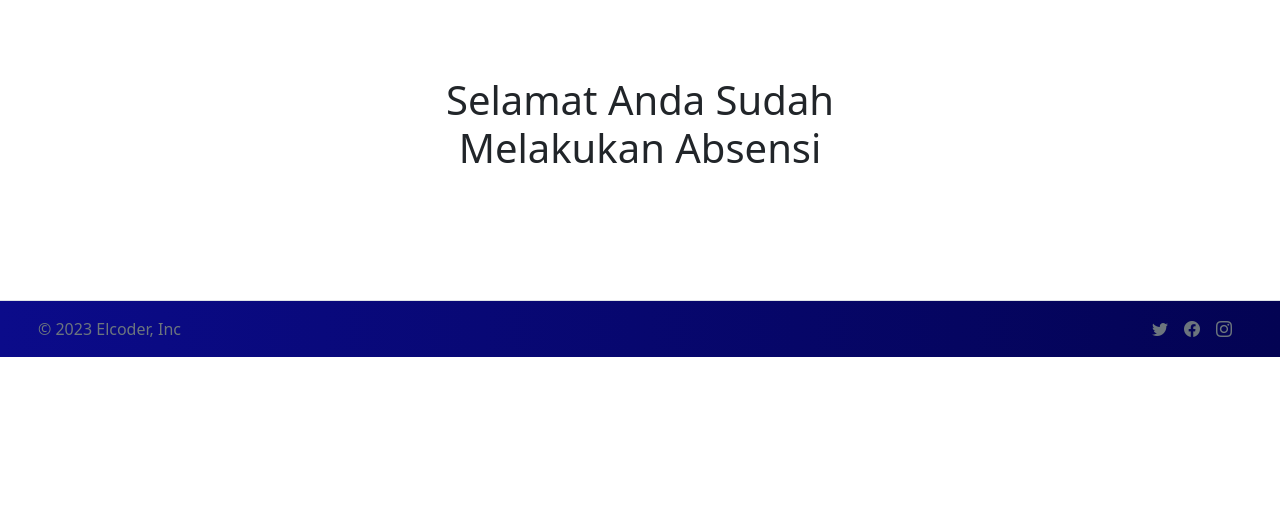
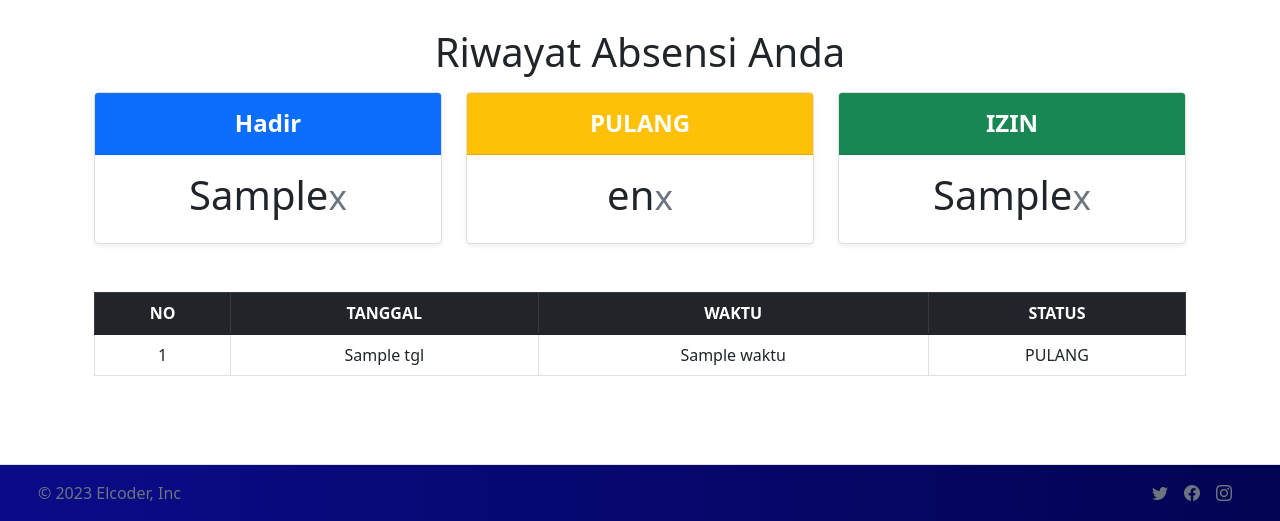
Before and after one commit to ENONGLOSKER/PJ_ABSENSI-ONLINE, a Django app: template absens/templates/akun.html in a window 1280 px wide. Shown: the part 470-991 px from the top of the page. Before the commit the page ends 827 px from the top, so only its background shows below. Run offline with Django 4.2, Linux system fonts and the light colour scheme; the template is opened without the code that fills it: most values are stand-ins (such as "Sample title", 1, 10 or a date in 2020); some libraries are stand-ins or nearby versions.

Commit message:
perbarui halam index,akun dan menambah penjelasan  pada coder

```diff
--- a/absens/absen/urls.py
+++ b/absens/absen/urls.py
@@ -6,6 +6,7 @@ from . import views
 from django.conf import settings
 from django.conf.urls.static import static
 
+#url/alamat per halaman
 urlpatterns = [
     path('admin/', admin.site.urls),
     path('',views.index, name='home'),
--- a/absens/absenapp/urls.py
+++ b/absens/absenapp/urls.py
@@ -1,8 +1,10 @@
 from django.urls import path
 from . import views
 
+# utntuk menyambungkan/include url pada menu/app dengan project
 app_name='absenapp'
 
+#url/alamat per halaman
 urlpatterns =[
     path('',views.absen, name='absen'),
     path('profile/',views.profile, name='profile'),
--- a/absens/templates/absen.html
+++ b/absens/templates/absen.html
@@ -22,9 +22,8 @@
                         <div class="col-lg-6 col-md-8 mx-auto">
                             <div class="card">
                                 <div class="card-body py-4 px-md-5" style="box-shadow: rgba(149, 157, 165, 0.2) 0px 8px 24px;">
-                                    <form class="was-validated my-3" method="POST" >
+                                    <form class="my-3" method="POST" >
                                       {%csrf_token%}
-                                        <!-- 2 column grid layout with text inputs for the first and last names -->
                                         <div class="row">
                                         <div class="col-12 mb-4">
                                             <div class="form-outline text-center">
--- a/absens/templates/akun.html
+++ b/absens/templates/akun.html
@@ -14,6 +14,7 @@
     <title>AbsensiOnline | Absen </title>
   </head>
   <body>
+    <!-- header -->
     <div class="row" style="background-image: linear-gradient(to right,  rgb(11, 11, 138),rgb(3, 3, 83));">
       <div class="col-6">
         <div class="container text-white pt-4" style="height: 450px;">
@@ -37,19 +38,69 @@
       </div>
     </div>
 
+    <!-- isi -->
     <div class="container py-5 text-center container">
-      <div class="row">
-        <div class="col-12">
-          <div class="row py-lg-5">
-            <div class="col-lg-6 col-md-8 mx-auto">
-              <h1 class="fw-light">Selamat Anda Sudah Melakukan Absensi</h1>
+      <h1 class="fw-light">Riwayat Absensi Anda</h1>
+      <!-- jumlah -->
+      <div class="container mt-3">
+        <div class="row row-cols-1 row-cols-md-3 mb-3 text-center">
+          <div class="col">
+            <div class="card mb-4 rounded-3 shadow-sm">
+              <div class="card-header py-3  bg-primary">
+                <h4 class="my-0 fw-bold text-white">Hadir</h4>
+              </div>
+              <div class="card-body">
+                <h1 class="card-title pricing-card-title">{{jlh_hadir}}<small class="text-muted fw-light">x</small></h1>
+              </div>
+            </div>
+          </div>
+          <div class="col">
+            <div class="card mb-4 rounded-3 shadow-sm">
+              <div class="card-header py-3  bg-warning">
+                <h4 class="my-0 fw-bold text-white">PULANG</h4>
+              </div>
+              <div class="card-body">
+                <h1 class="card-title pricing-card-title">{{jlh_pulang}}<small class="text-muted fw-light">x</small></h1>
+              </div>
+            </div>
+          </div>
+          <div class="col">
+            <div class="card mb-4 rounded-3 shadow-sm">
+              <div class="card-header py-3  bg-success">
+                <h4 class="my-0 fw-bold text-white">IZIN</h4>
+              </div>
+              <div class="card-body">
+                <h1 class="card-title pricing-card-title">{{jlh_izin}}<small class="text-muted fw-light">x</small></h1>
+              </div>
             </div>
           </div>
         </div>
       </div>
-
-      <!-- isi -->
-
+      <!-- tabel -->
+      <div class="container mt-4">
+        <table class="table table-bordered align-middle able-responsive">
+          <thead class="table-dark">
+            <tr>
+              <th>NO</th>
+              <th>TANGGAL</th>
+              <th>WAKTU</th>
+              <th>STATUS</th>
+              <!-- <th>KETERANGAN</th> -->
+            </tr>
+          </thead>
+          <tbody>
+            {%for data in datas%}
+            <tr>
+              <td>{{forloop.counter}}</td>
+              <td>{{data.tgl}}</td>
+              <td>{{data.waktu}}</td>
+              <td>{{data.status}}</td>
+              <!-- <td class="text-start">{{data.ket}}</td> -->
+            </tr>
+            {%endfor%}
+          </tbody>
+        </table>
+      </div>
     </div>
 
     <!-- footer -->
@@ -68,7 +119,6 @@
       </ul>
     </footer>
 
-
     <!-- Option 1: Bootstrap Bundle with Popper -->
     <script src="https://cdn.jsdelivr.net/npm/bootstrap@5.1.3/dist/js/bootstrap.bundle.min.js" integrity="sha384-ka7Sk0Gln4gmtz2MlQnikT1wXgYsOg+OMhuP+IlRH9sENBO0LRn5q+8nbTov4+1p" crossorigin="anonymous"></script>
   </body>
--- a/absens/templates/profile.html
+++ b/absens/templates/profile.html
@@ -19,6 +19,7 @@
             <div class="row">
                 <div class="col-12">
                     <div class="row py-lg-5">
+                      <!-- kolom 1 tengah profile -->
                         <div class="col-lg-6 col-md-8 mx-auto">
                             <div class="card">
                                 <div class="card-body py-4 px-md-5" style="box-shadow: rgba(149, 157, 165, 0.2) 0px 8px 24px;">
```
Also changed, not shown: absens/absen/views.py (+29 -4 lines), absens/absenapp/admin.py (+7 -6 lines), absens/absenapp/forms.py (+6 -2 lines), absens/absenapp/models.py (+3 -4 lines), absens/absenapp/views.py (+21 -20 lines), absens/templates/index.html (+12 -21 lines), absens/templates/login.html (+6 -5 lines), absens/templates/register.html (+5 -3 lines), absens/absenapp/migrations/0014_alter_absenmodel_pegawai.py (added), absens/absenapp/migrations/0015_alter_absenmodel_pegawai.py (added), absens/db.sqlite3, absens/static/img/bg.jpg (added).
